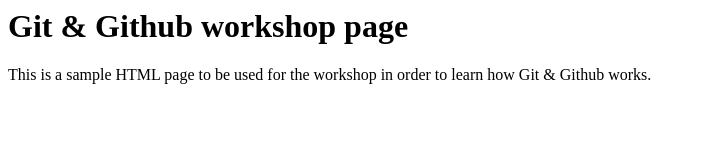
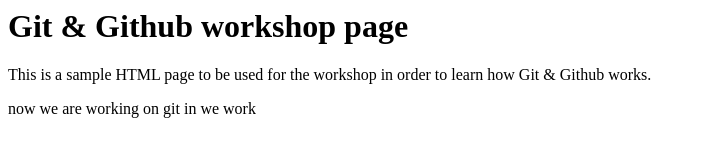
Before and after one commit to FacebookDeveloperCirclesBerlin/git-workshop, a plain HTML site: page index.html in a window 1280 px wide. Shown: the whole page, without its empty margins (0-706 px from the left). Drawn offline with Linux system fonts and the light colour scheme.

Commit message:
change index.html

```diff
--- a/index.html
+++ b/index.html
@@ -4,6 +4,9 @@
 </head>
 <body>
     <h1>Git & Github workshop page</h1>
+
     <p>This is a sample HTML page to be used for the workshop in order to learn how Git & Github works.</p>
+<p>now we are working on git in we work</p>
+
 </body>
 </html>
```
